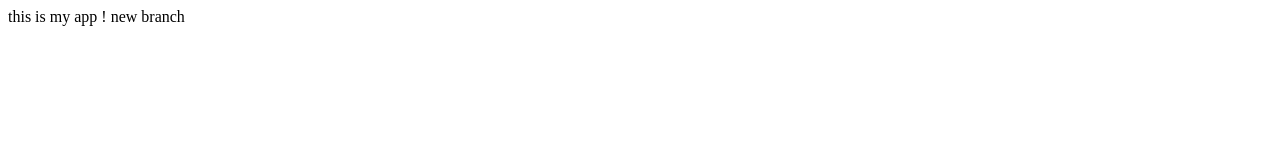
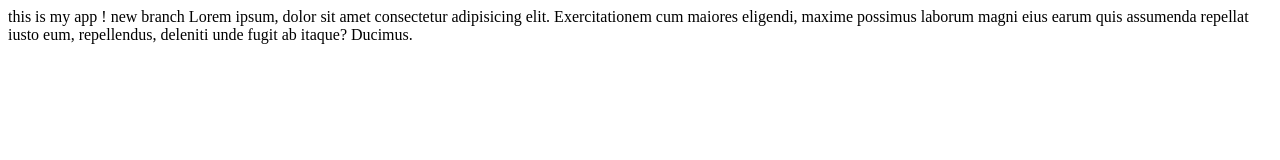
Before and after one commit to nmguni/git-practice, a plain HTML site: page index.html in a window 1280 px wide. Drawn offline with Linux system fonts and the light colour scheme.

Commit message:
added text
description goes here

```diff
--- a/app.js
+++ b/app.js
@@ -1 +1,2 @@
 console.log(object);
+console.log(object);
--- a/index.html
+++ b/index.html
@@ -6,6 +6,9 @@
     <title>app</title>
   </head>
   <body>
-    this is my app ! new branch
+    this is my app ! new branch Lorem ipsum, dolor sit amet consectetur
+    adipisicing elit. Exercitationem cum maiores eligendi, maxime possimus
+    laborum magni eius earum quis assumenda repellat iusto eum, repellendus,
+    deleniti unde fugit ab itaque? Ducimus.
   </body>
 </html>
```
